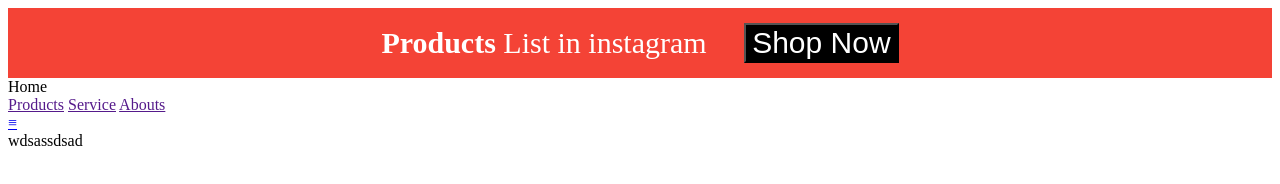
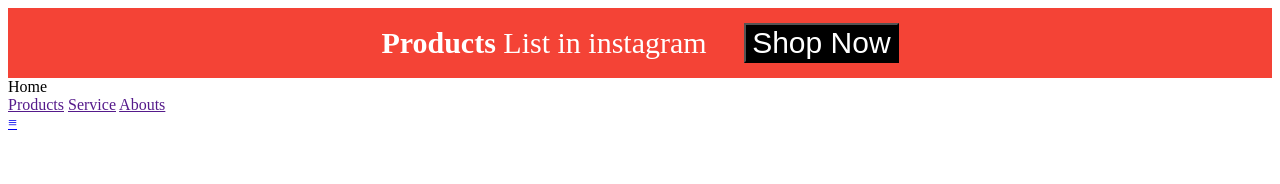
Before and after one commit to MuhammedRk/MuhammadRk.github.io, a plain HTML site: page index.html in a window 1280 px wide. Shown: the top 184 px of the page. Drawn offline with Linux system fonts and the light colour scheme.

Commit message:
Update index.html

```diff
--- a/index.html
+++ b/index.html
@@ -41,9 +41,7 @@
             <a href="">Service</a>
             <a href="">Abouts</a>
         </div>
-
         <a href="javascript:void(0);" class="icon" onclick="closetopnav()">≡</a>
-
         </div>
 
         <script>
@@ -67,10 +65,6 @@
 
 
 
-wdsassdsad<br><br><br><br><br><br><br><br><br><br><br><br><br><br><br><br><br><br><br><br><br><br><br><br><br><br><br><br><br><br><br><br><br><br><br><br><br><br><br><br><br><br><br><br><br><br><br><br><br><br><br><br><br><br><br><br><br><br><br><br><br><br><br><br><br><br><br><br><br><br><br><br><br><br><br><br><br><br><br><br><br><br><br><br><br><br><br><br><br><br><br><br><br><br><br><br><br><br><br><br><br><br><br><br><br><br><br><br><br><br><br><br><br><br><br><br><br><br><br><br><br><br><br><br><br><br><br><br><br><br><br><br><br><br><br><br><br><br><br><br><br><br><br><br><br><br><br><br><br><br><br><br><br><br><br><br><br><br><br><br><br><br><br><br><br><br><br><br><br><br><br><br><br><br><br><br><br><br><br><br><br><br><br><br><br><br><br><br>sdfsfsdfsfsfsfsdfsfsdf<br><br><br><br><br><br><br><br><br><br><br><br><br><br><br><br><br><br><br><br><br><br><br><br><br><br><br><br><br><br><br><br><br><br><br><br><br><br><br><br><br><br><br><br><br><br><br><br><br>ddddddddddddddddddddddddddddddddddddddddddddd<br><br><br><br><br><br><br><br><br><br><br><br><br><br><br><br><br><br><br><br><br><br><br><br><br><br><br><br><br><br><br><br><br><br><br><br><br><br><br><br><br><br><br><br><br><br><br><br><br><br><br><br><br><br><br><br><br><br><br><br><br><br><br><br><br><br><br><br><br><br>dddddddddddddddddddddddddddd
-
-
-
 
     </body>
 
```
